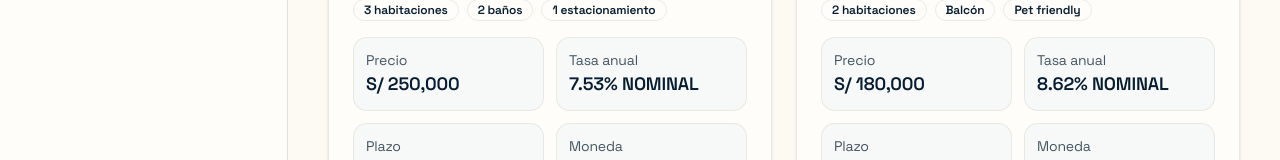
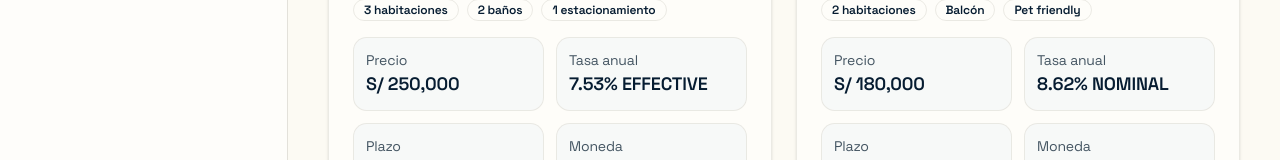
Before and after one commit to zGIKS/mortgage-UI, a React (Vite) app: page /home in a window 1280 px wide. Shown: the part 535-695 px from the top of the page. Built offline with nearby package versions, Linux system fonts and the light colour scheme; no server answers; sample sign-in values are in the browser's storage.

Commit message:
feat: update mockProperties with loan amounts and change interest rates to effective

```diff
--- a/src/data/mockProperties.js
+++ b/src/data/mockProperties.js
@@ -9,9 +9,10 @@ export const mockProperties = [
     data: {
       precio_venta: 250000,
       cuota_inicial: 50000, // 20% inicial
+      monto_prestamo: 185000, // 250000 - 50000 - 15000
       bono_techo_propio: 15000,
-      tasa_anual: 0.0753, // Tasa TEA BBVA
-      tipo_tasa: 'NOMINAL',
+      tasa_anual: 0.0753, // Tasa BBVA
+      tipo_tasa: 'EFFECTIVE', // Tasa Efectiva Anual
       numero_anios: 20,
       plazo_meses: 240,
       meses_gracia: 12,
@@ -41,6 +42,7 @@ export const mockProperties = [
     data: {
       precio_venta: 180000,
       cuota_inicial: 36000, // 20% inicial
+      monto_prestamo: 134000, // 180000 - 36000 - 10000
       bono_techo_propio: 10000,
       tasa_anual: 0.0862, // Tasa TEA BCP (Crédito)
       tipo_tasa: 'NOMINAL',
@@ -73,9 +75,10 @@ export const mockProperties = [
     data: {
       precio_venta: 350000,
       cuota_inicial: 87500, // 25% inicial
+      monto_prestamo: 262500, // 350000 - 87500 - 0
       bono_techo_propio: 0,
-      tasa_anual: 0.0785, // Tasa TEA Interbank
-      tipo_tasa: 'NOMINAL',
+      tasa_anual: 0.0785, // Tasa Interbank
+      tipo_tasa: 'EFFECTIVE', // Tasa Efectiva Anual
       numero_anios: 25,
       plazo_meses: 300,
       meses_gracia: 6,
@@ -105,6 +108,7 @@ export const mockProperties = [
     data: {
       precio_venta: 120000,
       cuota_inicial: 18000, // 15% inicial
+      monto_prestamo: 97000, // 120000 - 18000 - 5000
       bono_techo_propio: 5000,
       tasa_anual: 0.0826, // Tasa TEA Scotiabank
       tipo_tasa: 'NOMINAL',
@@ -137,9 +141,10 @@ export const mockProperties = [
     data: {
       precio_venta: 150000,
       cuota_inicial: 30000, // 20% inicial
+      monto_prestamo: 112000, // 150000 - 30000 - 8000
       bono_techo_propio: 8000,
-      tasa_anual: 0.078, // Tasa TEA GNB
-      tipo_tasa: 'NOMINAL',
+      tasa_anual: 0.078, // Tasa GNB
+      tipo_tasa: 'EFFECTIVE', // Tasa Efectiva Anual
       numero_anios: 15,
       plazo_meses: 180,
       meses_gracia: 9,
@@ -169,6 +174,7 @@ export const mockProperties = [
     data: {
       precio_venta: 280000,
       cuota_inicial: 70000, // 25% inicial
+      monto_prestamo: 210000, // 280000 - 70000 - 0
       bono_techo_propio: 0,
       tasa_anual: 0.082, // Tasa TEA Pichincha
       tipo_tasa: 'NOMINAL',
@@ -201,9 +207,10 @@ export const mockProperties = [
     data: {
       precio_venta: 200000,
       cuota_inicial: 40000, // 20% inicial
+      monto_prestamo: 148000, // 200000 - 40000 - 12000
       bono_techo_propio: 12000,
-      tasa_anual: 0.0753, // Tasa TEA BBVA
-      tipo_tasa: 'NOMINAL',
+      tasa_anual: 0.0753, // Tasa BBVA
+      tipo_tasa: 'EFFECTIVE', // Tasa Efectiva Anual
       numero_anios: 25,
       plazo_meses: 300,
       meses_gracia: 18,
@@ -233,6 +240,7 @@ export const mockProperties = [
     data: {
       precio_venta: 80000,
       cuota_inicial: 8000, // 10% inicial (mínimo)
+      monto_prestamo: 69000, // 80000 - 8000 - 3000
       bono_techo_propio: 3000,
       tasa_anual: 0.0862, // Tasa TEA BCP
       tipo_tasa: 'NOMINAL',
@@ -265,9 +273,10 @@ export const mockProperties = [
     data: {
       precio_venta: 130000,
       cuota_inicial: 26000, // 20% inicial
+      monto_prestamo: 104000, // 130000 - 26000 - 0
       bono_techo_propio: 0,
-      tasa_anual: 0.0785, // Tasa TEA Interbank
-      tipo_tasa: 'NOMINAL',
+      tasa_anual: 0.0785, // Tasa Interbank
+      tipo_tasa: 'EFFECTIVE', // Tasa Efectiva Anual
       numero_anios: 15,
       plazo_meses: 180,
       meses_gracia: 0,
@@ -297,6 +306,7 @@ export const mockProperties = [
     data: {
       precio_venta: 220000,
       cuota_inicial: 44000, // 20% inicial
+      monto_prestamo: 166000, // 220000 - 44000 - 10000
       bono_techo_propio: 10000,
       tasa_anual: 0.0826, // Tasa TEA Scotiabank
       tipo_tasa: 'NOMINAL',
@@ -329,6 +339,7 @@ export const mockProperties = [
     data: {
       precio_venta: 100000,
       cuota_inicial: 20000, // 20% inicial
+      monto_prestamo: 80000, // 100000 - 20000 - 0
       bono_techo_propio: 0,
       tasa_anual: 0.60, // 60% tasa de prueba
       tipo_tasa: 'NOMINAL',
```
